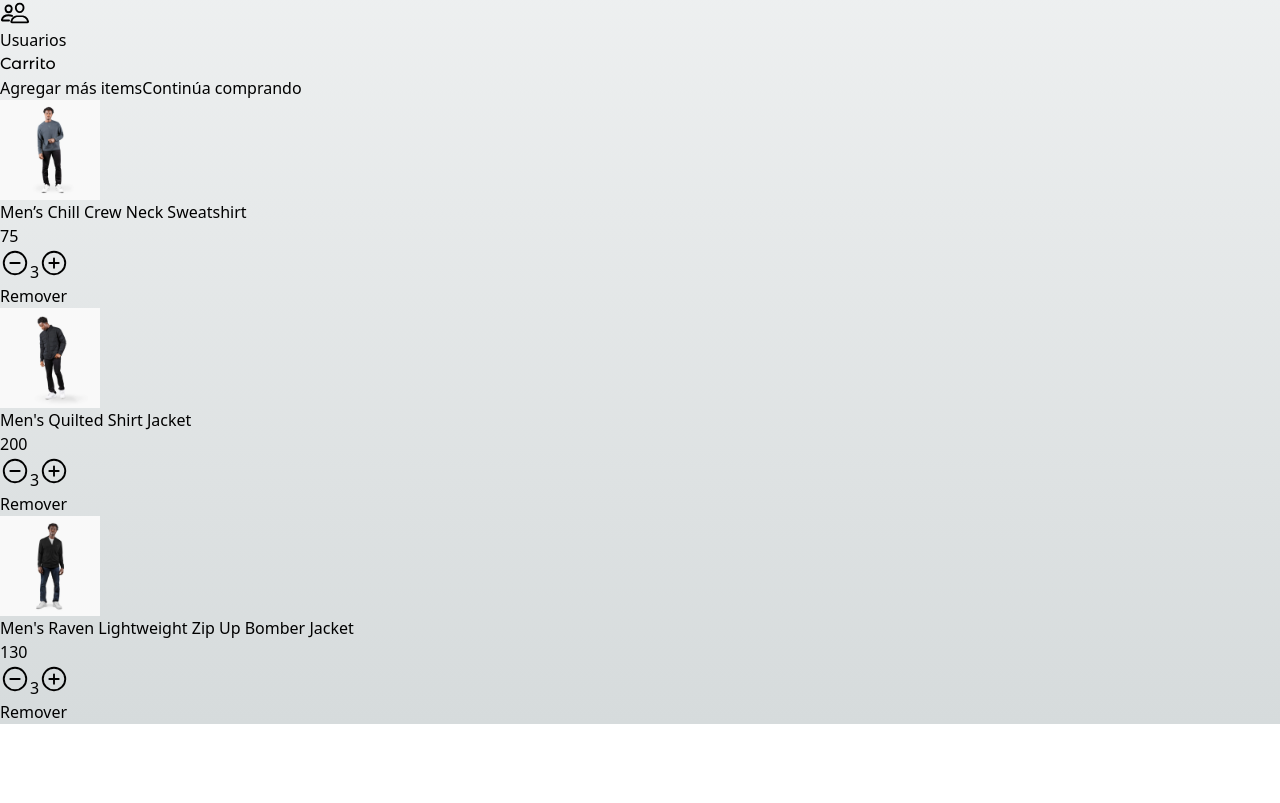
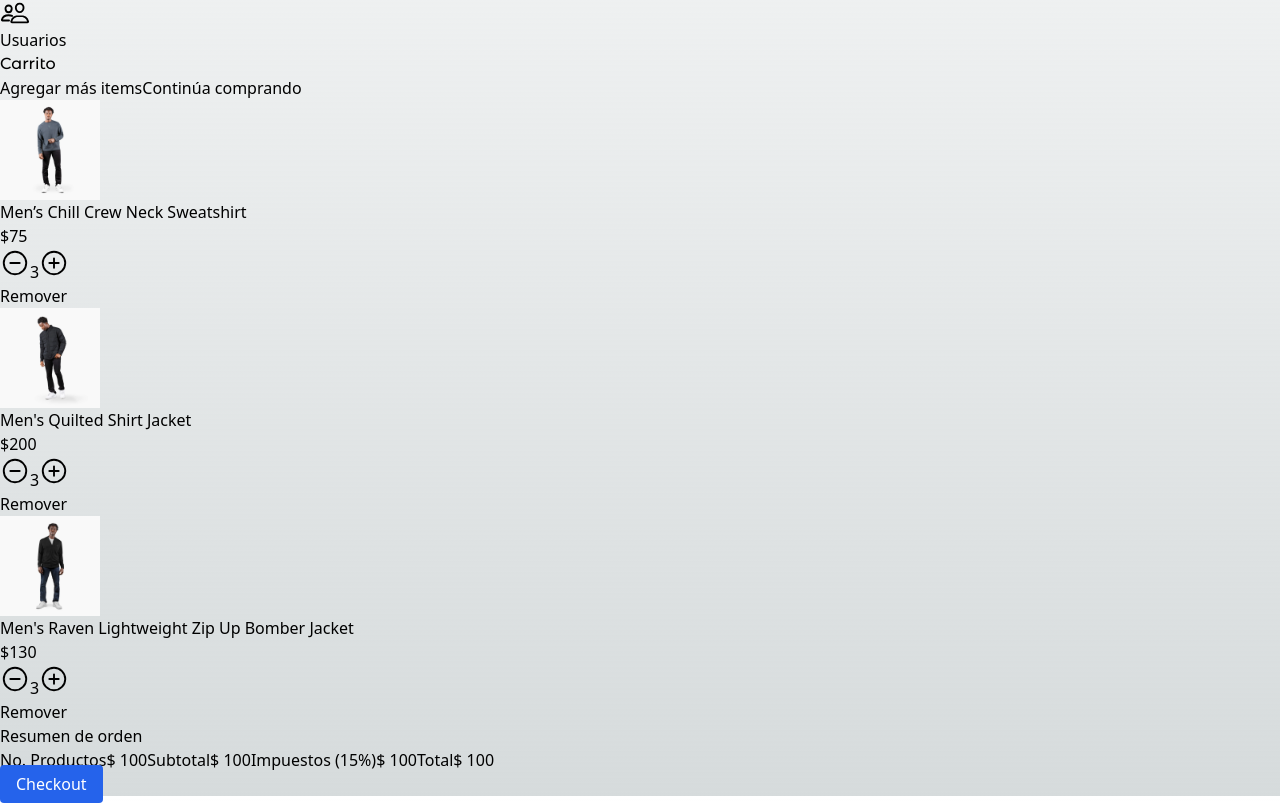
Before and after one commit to whatarelive/teslo-shop, a Next.js app: page /cart in a window 1280 px wide. Shown: the part 549-1352 px from the top of the page. Before the commit the page ends 1273 px from the top, so only its background shows below. Built offline with nearby package versions, Linux system fonts and the light colour scheme.

Commit message:
Maquetación intermedia de la página de carrito de compra

```diff
--- a/src/app/(shop)/cart/page.tsx
+++ b/src/app/(shop)/cart/page.tsx
@@ -26,23 +26,22 @@ export default function CartPage() {
             <Link href="/" className="underline mb-5">
               Continúa comprando
             </Link>
-          </div>
 
             {/* Items */}
             {
               productsInCart.map((product) => (
-              <div key={ product.slug } className="flex">
+                <div key={ product.slug } className="flex mt-5">
                   <Image
                     src={`/products/${product.images[0]}`}
                     width={ 100 }
                     height={ 100 }
                     alt={ product.title }
-                  className="mr-5 rounded"
+                    className="mr-5 w-[100px] h-[100px] rounded"
                   />
 
                   <div>
                     <p>{ product.title }</p>
-                  <p>{ product.price }</p>
+                    <p>${ product.price }</p>
                     <SelectedQuantity quantity={ 3 }/>
 
                     <button className="underline mt-3">
@@ -53,6 +52,38 @@ export default function CartPage() {
               ))
             }
           </div>
+
+          {/* Checkout */}
+          <div className="bg-white rounded-xl shadow-xl p-7">
+            <h2 className="text-2xl mb-2">
+              Resumen de orden
+            </h2>
+
+            <div className="grid grid-cols-2">
+              <span>No. Productos</span>
+              <span className="text-right">$ 100</span>
+
+              <span>Subtotal</span>
+              <span className="text-right">$ 100</span>
+
+              <span>Impuestos (15%)</span>
+              <span className="text-right">$ 100</span>
+
+              <span className="mt-5 text-2xl">Total</span>
+              <span className="mt-5 text-2xl text-right">$ 100</span>
+            </div>
+
+            <div className="mt-5 mb-2 w-full">
+              <Link
+                href="/checkout/address"
+                className="flex btn-primary justify-center"
+              >
+                Checkout
+              </Link>
+            </div>
+          </div>
+
+        </div>
       </div>
     </div>
   )
```
Lines whose indentation alone changed are shown as unchanged.
